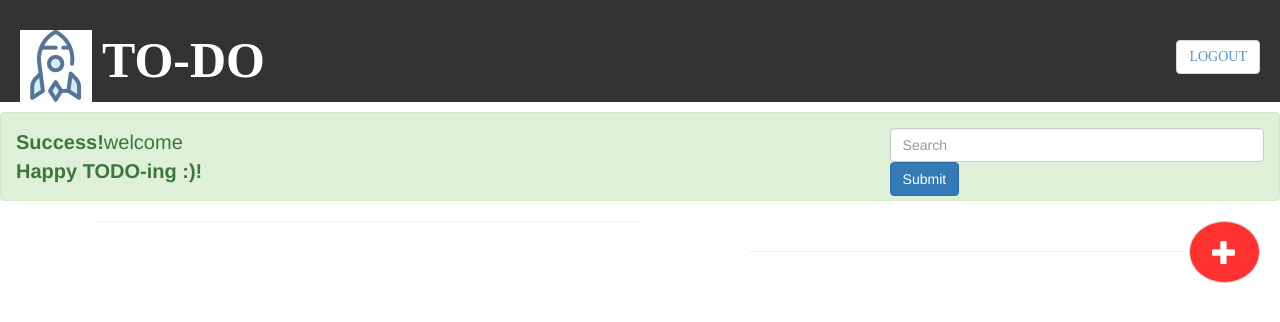
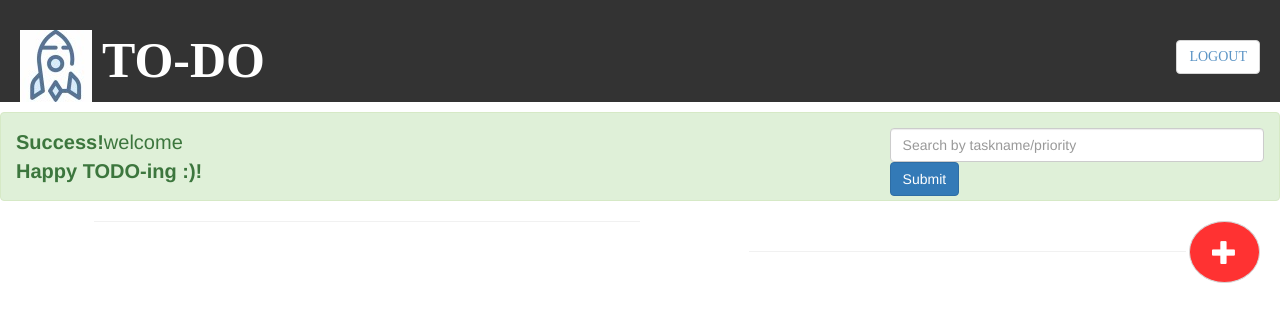
Before and after one commit to vishwabasak41/todo, a Django app: template TODO/templates/todo.html in a window 1280 px wide. Shown: the top 322 px of the page. Run offline with Django 3.2, Linux system fonts and the light colour scheme; the template is opened without the code that fills it, so the values that code supplies are empty; some libraries are stand-ins or nearby versions; some web fonts are replaced.

Commit message:
search bar modified

```diff
--- a/TODO/templates/todo.html
+++ b/TODO/templates/todo.html
@@ -68,7 +68,7 @@
 
 <form action="" method="POST" style="width:30%;float:right;margin:left:00px;position:relative;display:inline-block;">{% csrf_token %}
 
-          <input type="text" class="form-control" placeholder="Search" name="search" >
+          <input type="text" class="form-control" placeholder="Search by taskname/priority" name="search" >
 
       <button type="submit" name="searchform" class="btn btn-primary">Submit</button>
 
```
